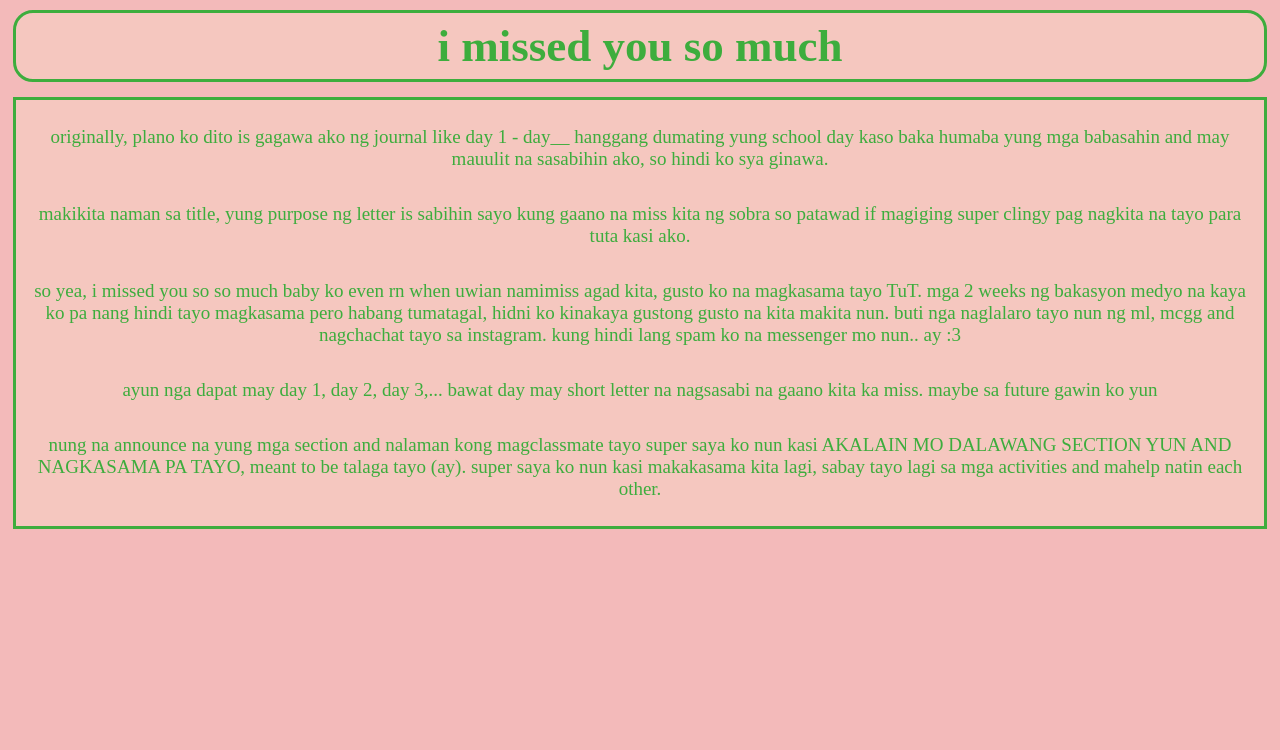
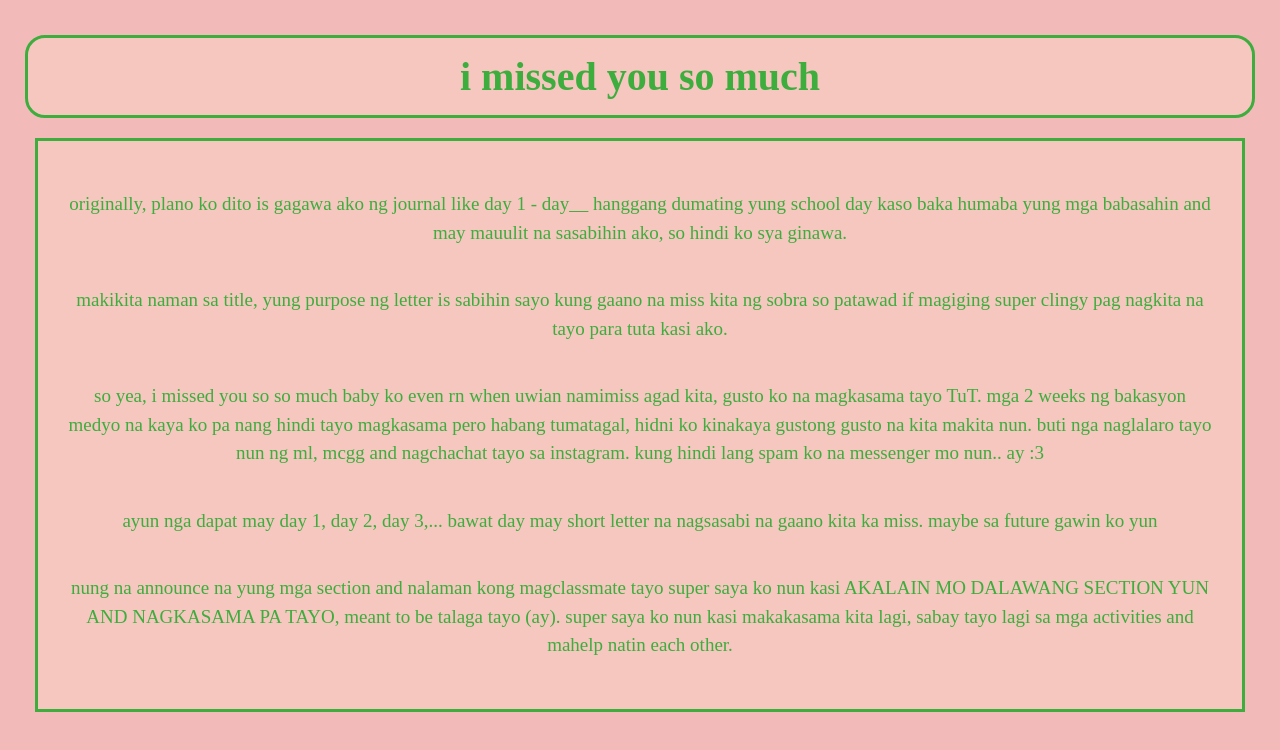
Before and after one commit to meribelus/i-missed-her-so-much, a plain HTML site: page index.html in a window 1280 px wide. Drawn offline with Linux system fonts and the light colour scheme.

Commit message:
index.html

```diff
--- a/index.html
+++ b/index.html
@@ -1,14 +1,39 @@
 <!DOCTYPE html>
-
 <html>
 <head>
   <meta http-equiv="CONTENT-TYPE" content="text/html; charset=UTF-8">
   <title>I miss my baby so much</title>
   <style>
-  body {background-color: #f3baba;}
-  h1 {text-align: center; padding: 7px; border: solid; border-radius: 20px; color: #3dad3d; background-color: #f8ddc860; margin: 10px 5px 15px 5px; font-size: clamp(35px, 40vw, 45px); }
-  p {text-align: center; padding: 7px; font-size: clamp(14px, 17vw, 19px);}
-  .letter {border: solid; color: #3dad3d; background-color: #f8ddc860; margin: 5px;}
+  body {
+    background-color: #f3baba;
+    margin: 0;
+    padding: clamp(10px, 3vw, 20px);
+    box-sizing: border-box;
+  }
+  h1 {
+    text-align: center;
+    /* clamp(min, preferred, max) */
+    padding: clamp(5px, 1.5vw, 15px);
+    border: solid;
+    border-radius: 20px;
+    color: #3dad3d;
+    background-color: #f8ddc860;
+    margin: clamp(5px, 2vw, 15px) clamp(2px, 1vw, 5px) clamp(10px, 3vw, 20px) clamp(2px, 1vw, 5px);
+    font-size: clamp(1.8rem, 4vw, 2.5rem);
+  }
+  p {
+    text-align: center;
+    padding: clamp(5px, 1.5vw, 10px);
+    font-size: clamp(14px, 1.1rem + 0.5vw, 19px);
+    line-height: 1.5;
+  }
+  .letter {
+    border: solid;
+    color: #3dad3d;
+    background-color: #f8ddc860;
+    margin: clamp(5px, 1.5vw, 15px);
+    padding: clamp(10px, 2vw, 20px);
+  }
   </style>
 </head>
 <body>
```
